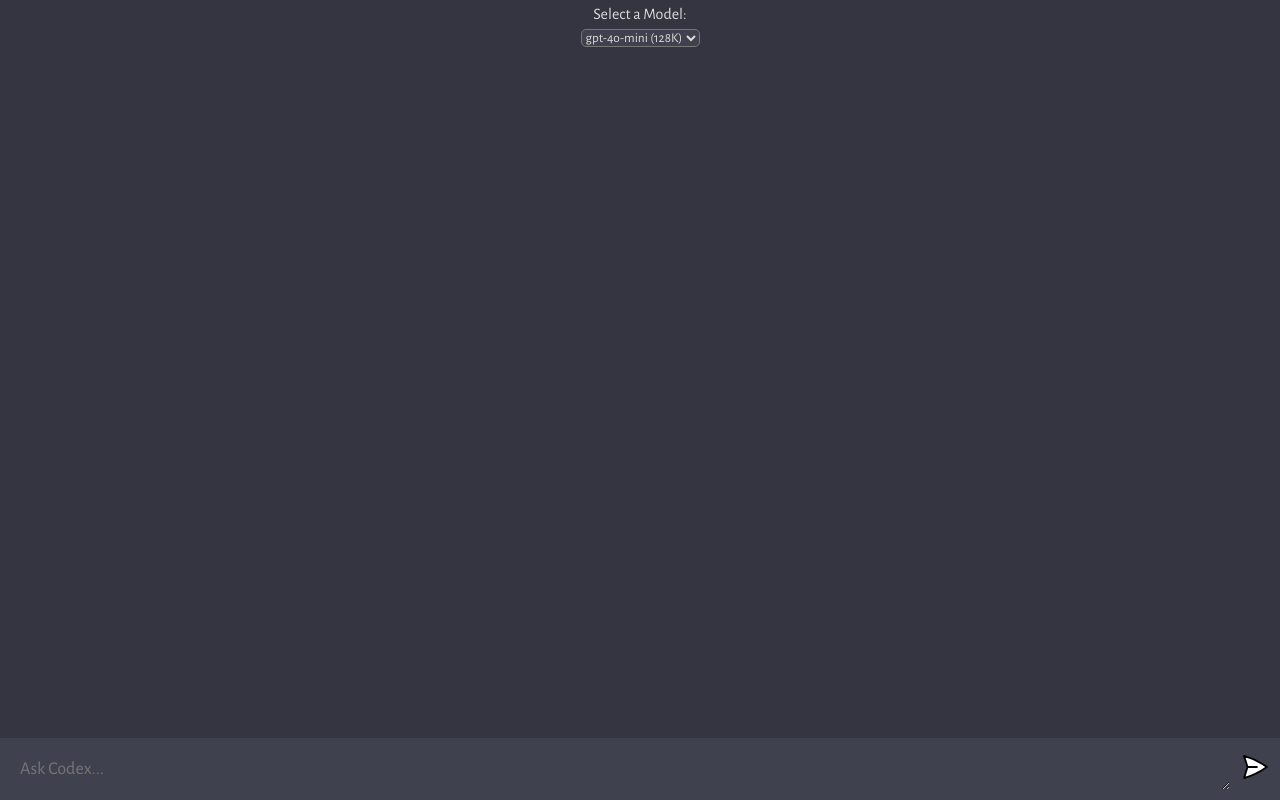
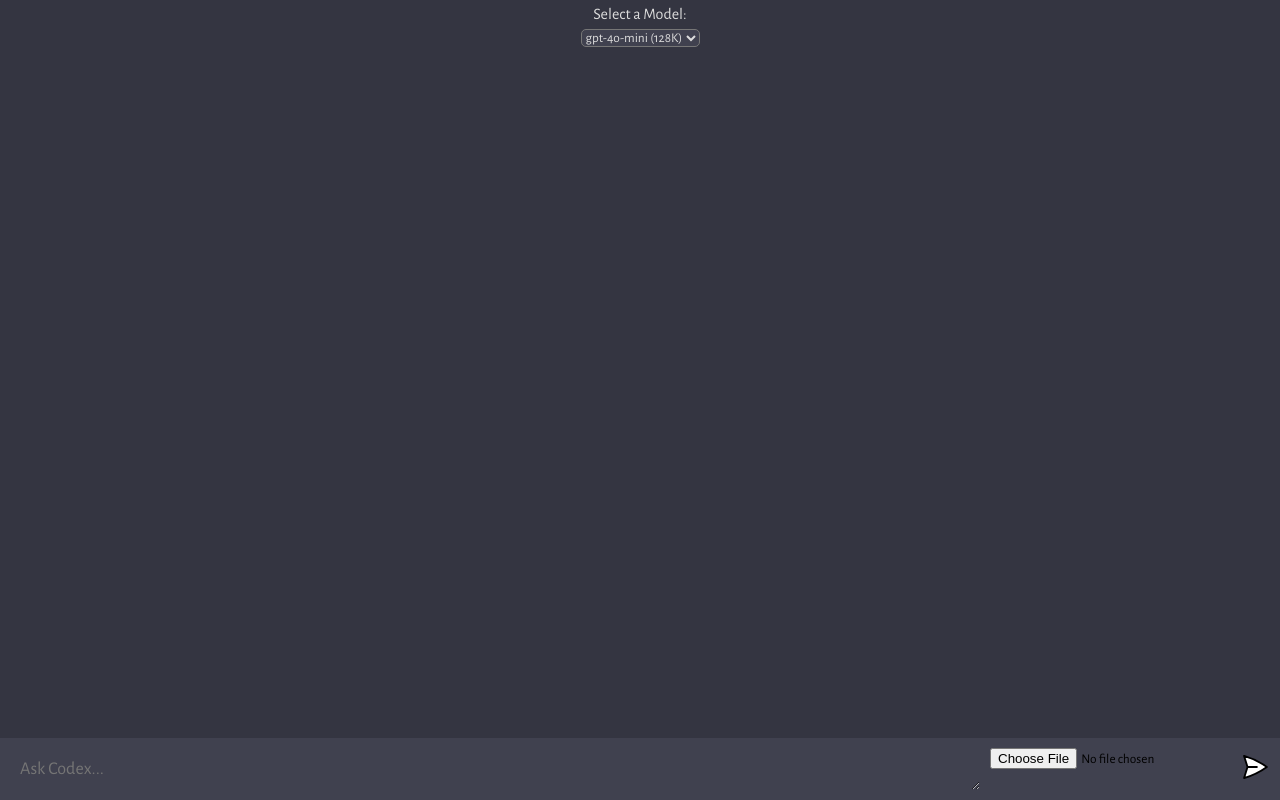
Before and after one commit to mjbarton712/codex, a website built with Vite: page client/index.html in a window 1280 px wide. Built offline with nearby package versions, Linux system fonts and the light colour scheme.

Commit message:
Update index.html

```diff
--- a/client/index.html
+++ b/client/index.html
@@ -27,6 +27,7 @@
     <div id="chat_container"></div>
     <form>
       <textarea name="prompt" rows="1" cols="1" placeholder="Ask Codex..."></textarea>
+      <input type="file" id="imageInput" name="image" accept=".png, .jpeg, .jpg, .webp" />
       <button type="submit"><img src="assets/send.svg" /></button>
     </form>
   </div>
```
